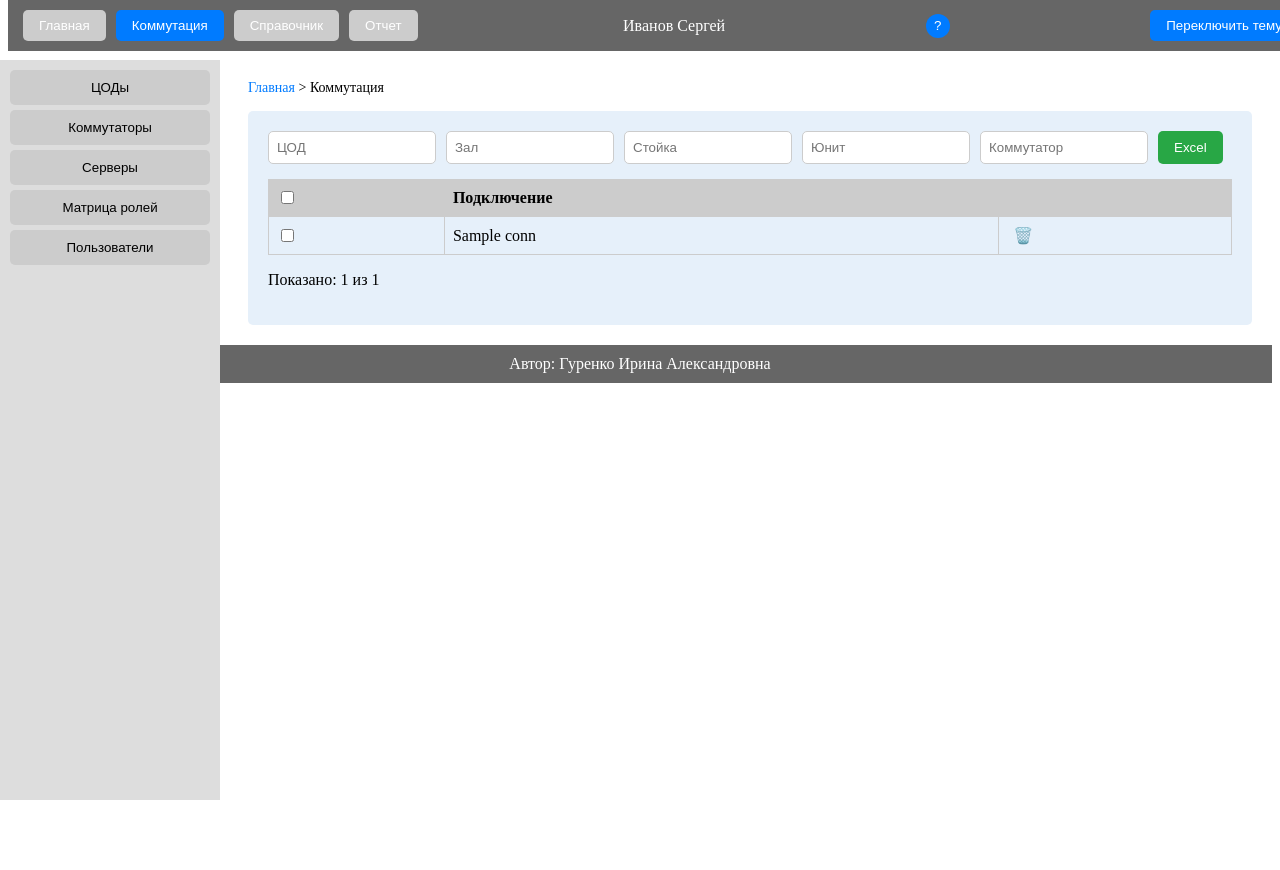
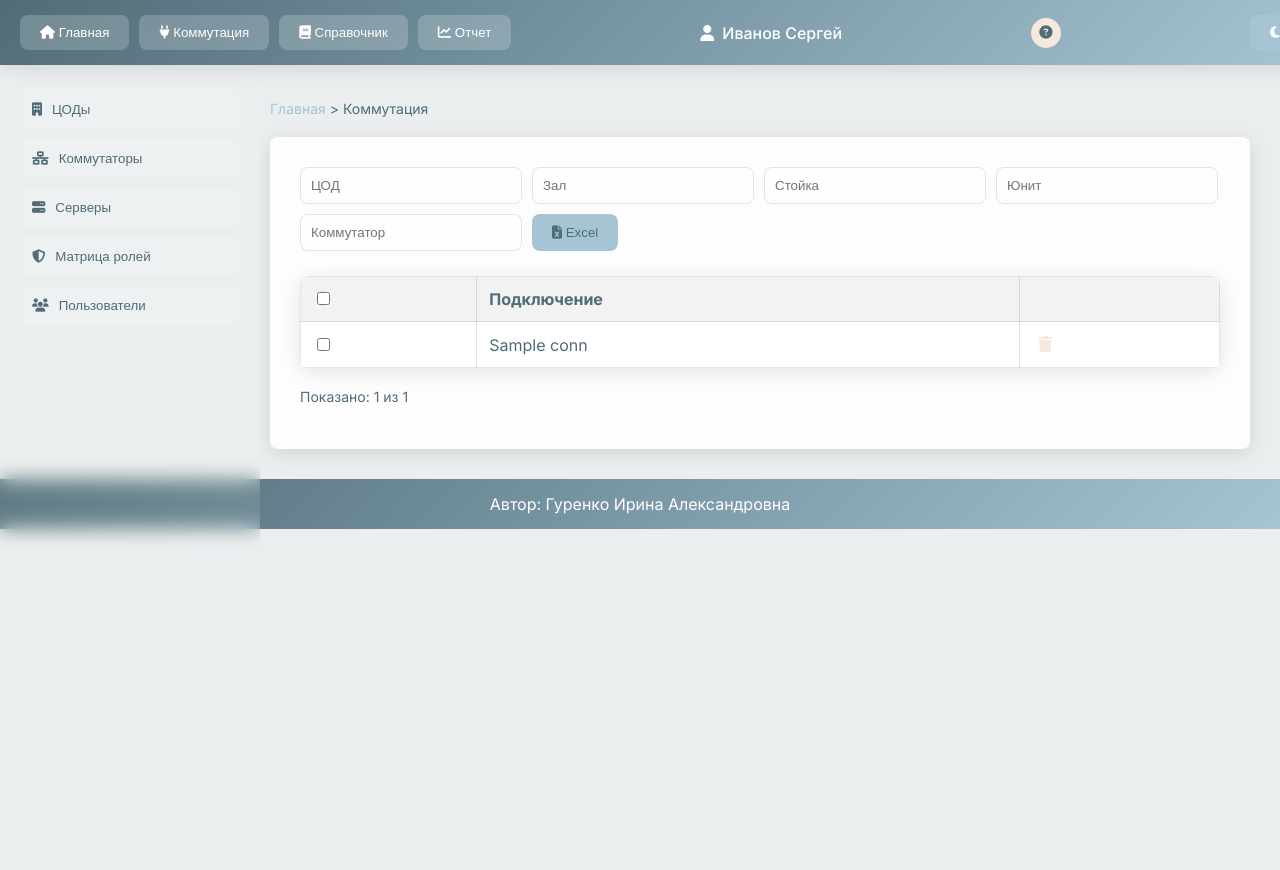
Before and after one commit to Iriiika/cod-cable-management, a Flask app: template templates/commutation.html in a window 1280 px wide. Before the commit the page ends 800 px from the top, so only its background shows below. Run offline with Flask 3, Linux system fonts and the light colour scheme; a user stored in the database is signed in; the template is opened without the code that fills it: most values are stand-ins (such as "Sample title", 1, 10 or a date in 2020); some libraries are stand-ins or nearby versions.

Commit message:
Добавила страницы коммутации, справочника ЦОДов и коммутаторов с таблицами и фильтрами

```diff
--- a/static/css/commutation.css
+++ b/static/css/commutation.css
@@ -1,220 +1,26 @@
-/* Цвета */
-:root {
-    --bg-color: #f5f7fa;
-    --text-color: #333;
-    --header-bg: #666;
-    --sidebar-bg: #ddd;
-    --button-bg: #007bff;
-    --button-hover: #0056b3;
-    --content-bg: #e6f0fa;
+@import url('styles.css');
+
+.comm-content {
+    padding: 30px;
 }
 
-/* Темная тема */
-body[data-theme="dark"] {
-    --bg-color: #1a202c;
-    --text-color: #e2e8f0;
-    --header-bg: #2d3748;
-    --sidebar-bg: #4a5568;
-    --button-bg: #4299e1;
-    --button-hover: #2b6cb0;
-    --content-bg: #2d3748;
+.comm-filters {
+    margin-bottom: 25px;
 }
 
-/* Страница */
-.comm-body {
-    background: var(--bg-color);
-    color: var(--text-color);
-    font-family: Arial, sans-serif;
-    margin: 0;
-    min-height: 100vh;
+.comm-filter-input {
+    width: 200px;
 }
 
-/* Шапка */
-.comm-header {
-    background: var(--header-bg);
-    color: #fff;
-    padding: 10px;
-    display: flex;
-    justify-content: space-between;
-    align-items: center;
-    position: fixed;
-    top: 0;
-    width: 100%;
+.comm-table {
+    margin-bottom: 20px;
 }
 
-/* Навигация */
-.comm-nav {
-    display: flex;
+.comm-delete-btn {
+    color: var(--accent-color);
 }
 
-.nav-btn {
-    padding: 8px 16px;
-    margin: 0 5px;
-    border: none;
-    border-radius: 5px;
-    background: #ccc;
-    color: #fff;
-    cursor: pointer;
+.comm-status {
+    font-size: 14px;
+    color: var(--text-color);
 }
-
-.nav-btn.active,
-.nav-btn:hover {
-    background: var(--button-bg);
-}
-
-.comm-user {
-    font-size: 16px;
-}
-
-.help-btn {
-    background: var(--button-bg);
-    color: #fff;
-    border-radius: 50%;
-    width: 24px;
-    height: 24px;
-    border: none;
-    cursor: pointer;
-}
-
-/* Боковая панель */
-.comm-sidebar {
-    width: 200px;
-    background: var(--sidebar-bg);
-    position: fixed;
-    top: 60px;
-    left: 0;
-    height: calc(100% - 60px);
-    padding: 10px;
-}
-
-.sidebar-btn {
-    display: block;
-    width: 100%;
-    padding: 10px;
-    margin-bottom: 5px;
-    border: none;
-    background: #ccc;
-    border-radius: 5px;
-    cursor: pointer;
-}
-
-.sidebar-btn:hover {
-    background: var(--button-bg);
-    color: #fff;
-}
-
-/* Основной контент */
-.comm-main {
-    margin-top: 60px;
-    margin-left: 220px;
-    padding: 20px;
-}
-
-/* Хлебные крошки */
-.breadcrumbs {
-    font-size: 14px;
-    margin-bottom: 15px;
-}
-
-.breadcrumbs a {
-    color: var(--button-bg);
-    text-decoration: none;
-}
-
-.breadcrumbs a:hover {
-    text-decoration: underline;
-}
-
-/* Контент */
-.comm-content {
-    background: var(--content-bg);
-    padding: 20px;
-    border-radius: 5px;
-}
-
-/* Фильтры */
-.comm-filters {
-    display: flex;
-    flex-wrap: wrap;
-    gap: 10px;
-    margin-bottom: 15px;
-}
-
-.filter-input {
-    padding: 8px;
-    border: 1px solid #ccc;
-    border-radius: 5px;
-    width: 150px;
-}
-
-.excel-btn {
-    padding: 8px 16px;
-    background: #28a745;
-    color: #fff;
-    border: none;
-    border-radius: 5px;
-    cursor: pointer;
-}
-
-.excel-btn:hover {
-    background: #218838;
-}
-
-/* Таблица */
-.comm-table {
-    width: 100%;
-    border-collapse: collapse;
-    margin-top: 10px;
-}
-
-.comm-table th,
-.comm-table td {
-    border: 1px solid #ccc;
-    padding: 8px;
-    text-align: left;
-}
-
-.comm-table th {
-    background: #ccc;
-}
-
-.delete-btn {
-    background: none;
-    border: none;
-    cursor: pointer;
-    font-size: 16px;
-}
-
-/* Подвал */
-.comm-footer {
-    background: var(--header-bg);
-    color: #fff;
-    text-align: center;
-    padding: 10px;
-    margin-top: auto;
-}
-
-/* Кнопка темы */
-.theme-toggle {
-    padding: 8px 16px;
-    background: var(--button-bg);
-    color: #fff;
-    border: none;
-    border-radius: 5px;
-    cursor: pointer;
-}
-
-/* Адаптивность */
-@media (max-width: 768px) {
-    .comm-sidebar {
-        width: 150px;
-    }
-
-    .comm-main {
-        margin-left: 170px;
-    }
-
-    .filter-input {
-        width: 100%;
-    }
-}
--- a/static/js/commutation.js
+++ b/static/js/commutation.js
@@ -1,36 +1,9 @@
-// Навигация по кнопкам
-document.querySelectorAll('button[data-page]').forEach(button => {
+// Удаление подключения
+  document.querySelectorAll('.comm-delete-btn').forEach(button => {
     button.addEventListener('click', () => {
-        const page = button.getAttribute('data-page');
-        if (page !== 'home') {
-            window.location.href = page;
-        }
+      const id = button.getAttribute('data-id');
+      if (confirm('Удалить подключение?')) {
+        button.closest('tr').remove();
+      }
     });
-});
-
-// Переключение темы
-const toggle = document.createElement('button');
-toggle.className = 'theme-toggle';
-toggle.textContent = 'Переключить тему';
-document.querySelector('.comm-header').appendChild(toggle);
-
-toggle.addEventListener('click', () => {
-    const body = document.body;
-    const theme = body.getAttribute('data-theme') === 'dark' ? 'light' : 'dark';
-    body.setAttribute('data-theme', theme);
-    localStorage.setItem('theme', theme);
-});
-
-// Загрузка темы
-const savedTheme = localStorage.getItem('theme') || 'light';
-document.body.setAttribute('data-theme', savedTheme);
-
-// Удаление подключения (заглушка)
-document.querySelectorAll('.delete-btn').forEach(button => {
-    button.addEventListener('click', () => {
-        const id = button.getAttribute('data-id');
-        if (confirm('Удалить подключение?')) {
-            button.parentElement.parentElement.remove();
-        }
-    });
-});
+  });
--- a/templates/commutation.html
+++ b/templates/commutation.html
@@ -1,46 +1,21 @@
-<!DOCTYPE html>
-<html lang="ru">
-<head>
-    <meta charset="UTF-8">
-    <meta name="viewport" content="width=device-width, initial-scale=1.0">
-    <title>Коммутация</title>
+{% extends 'base.html' %}
+{% block title %}Коммутация{% endblock %}
+{% block css %}
   <link rel="stylesheet" href="{{ url_for('static', filename='css/commutation.css') }}">
-</head>
-<body>
-    <header class="comm-header">
-        <nav class="comm-nav">
-            <button class="nav-btn" data-page="{{ url_for('dashboard') }}">Главная</button>
-            <button class="nav-btn active" data-page="home">Коммутация</button>
-            <button class="nav-btn" data-page="{{ url_for('reference') }}">Справочник</button>
-            {% if session['role'] == 'Администратор' %}
-                <button class="nav-btn" data-page="{{ url_for('report') }}">Отчет</button>
-            {% endif %}
-        </nav>
-        <span class="comm-user">{{ session['full_name'] }}</span>
-        <button class="help-btn" data-page="{{ url_for('help') }}">?</button>
-    </header>
-
-    <aside class="comm-sidebar">
-        <button class="sidebar-btn" data-page="{{ url_for('reference') }}">ЦОДы</button>
-        <button class="sidebar-btn" data-page="{{ url_for('reference_switches') }}">Коммутаторы</button>
-        <button class="sidebar-btn" data-page="{{ url_for('reference_servers') }}">Серверы</button>
-        <button class="sidebar-btn" data-page="{{ url_for('reference_roles') }}">Матрица ролей</button>
-        <button class="sidebar-btn" data-page="{{ url_for('reference_users') }}">Пользователи</button>
-    </aside>
-
-    <main class="comm-main">
-        <div class="breadcrumbs">
+{% endblock %}
+{% block content %}
+  <div class="comm-breadcrumbs breadcrumbs">
     <a href="{{ url_for('dashboard') }}">Главная</a> > Коммутация
   </div>
-        <div class="comm-content">
-            <div class="comm-filters">
-                <input type="text" class="filter-input" placeholder="ЦОД" onfocus="this.placeholder=''">
-                <input type="text" class="filter-input" placeholder="Зал" onfocus="this.placeholder=''">
-                <input type="text" class="filter-input" placeholder="Стойка" onfocus="this.placeholder=''">
-                <input type="text" class="filter-input" placeholder="Юнит" onfocus="this.placeholder=''">
-                <input type="text" class="filter-input" placeholder="Коммутатор" onfocus="this.placeholder=''">
+  <div class="comm-content content">
+    <div class="comm-filters filters">
+      <input type="text" class="comm-filter-input filter-input" placeholder="ЦОД" onfocus="this.placeholder=''">
+      <input type="text" class="comm-filter-input filter-input" placeholder="Зал" onfocus="this.placeholder=''">
+      <input type="text" class="comm-filter-input filter-input" placeholder="Стойка" onfocus="this.placeholder=''">
+      <input type="text" class="comm-filter-input filter-input" placeholder="Юнит" onfocus="this.placeholder=''">
+      <input type="text" class="comm-filter-input filter-input" placeholder="Коммутатор" onfocus="this.placeholder=''">
       {% if session['role'] in ['Администратор', 'Инженер ЛВС'] %}
-                    <button class="excel-btn">Excel</button>
+        <button class="comm-excel-btn excel-btn"><i class="fas fa-file-excel"></i> Excel</button>
       {% endif %}
     </div>
     <table class="comm-table">
@@ -56,19 +31,14 @@
           <tr>
             <td><input type="checkbox"></td>
             <td>{{ conn.label }}</td>
-                            <td><button class="delete-btn" data-id="{{ conn.id }}">🗑️</button></td>
+            <td><button class="comm-delete-btn delete-btn" data-id="{{ conn.id }}"><i class="fas fa-trash"></i></button></td>
           </tr>
         {% endfor %}
       </tbody>
     </table>
-            <p>Показано: {{ connections|length }} из {{ connections|length }}</p>
+    <p class="comm-status">Показано: {{ connections|length }} из {{ connections|length }}</p>
   </div>
-    </main>
-
-    <footer class="comm-footer">
-        Автор: Гуренко Ирина Александровна
-    </footer>
-
+{% endblock %}
+{% block js %}
   <script src="{{ url_for('static', filename='js/commutation.js') }}"></script>
-</body>
-</html>
+{% endblock %}
```
Also changed, not shown: static/css/reference.css (added, +22 -0 lines), static/css/reference_switches.css (added, +26 -0 lines), static/js/reference_switches.js (added, +9 -0 lines), templates/reference.html (added, +38 -0 lines), templates/reference_switches.html (added, +54 -0 lines). Lines whose indentation alone changed are shown as unchanged.
